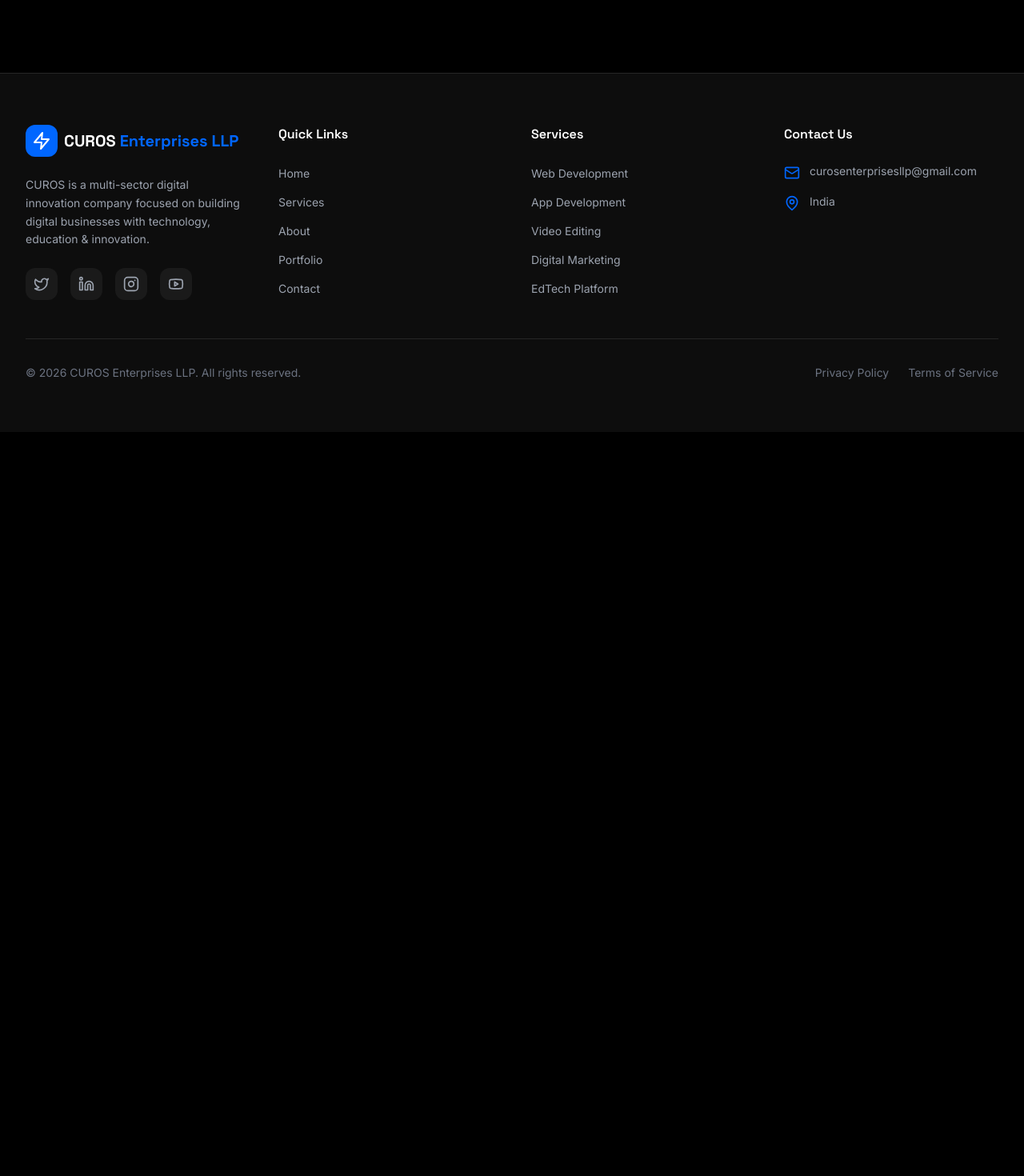
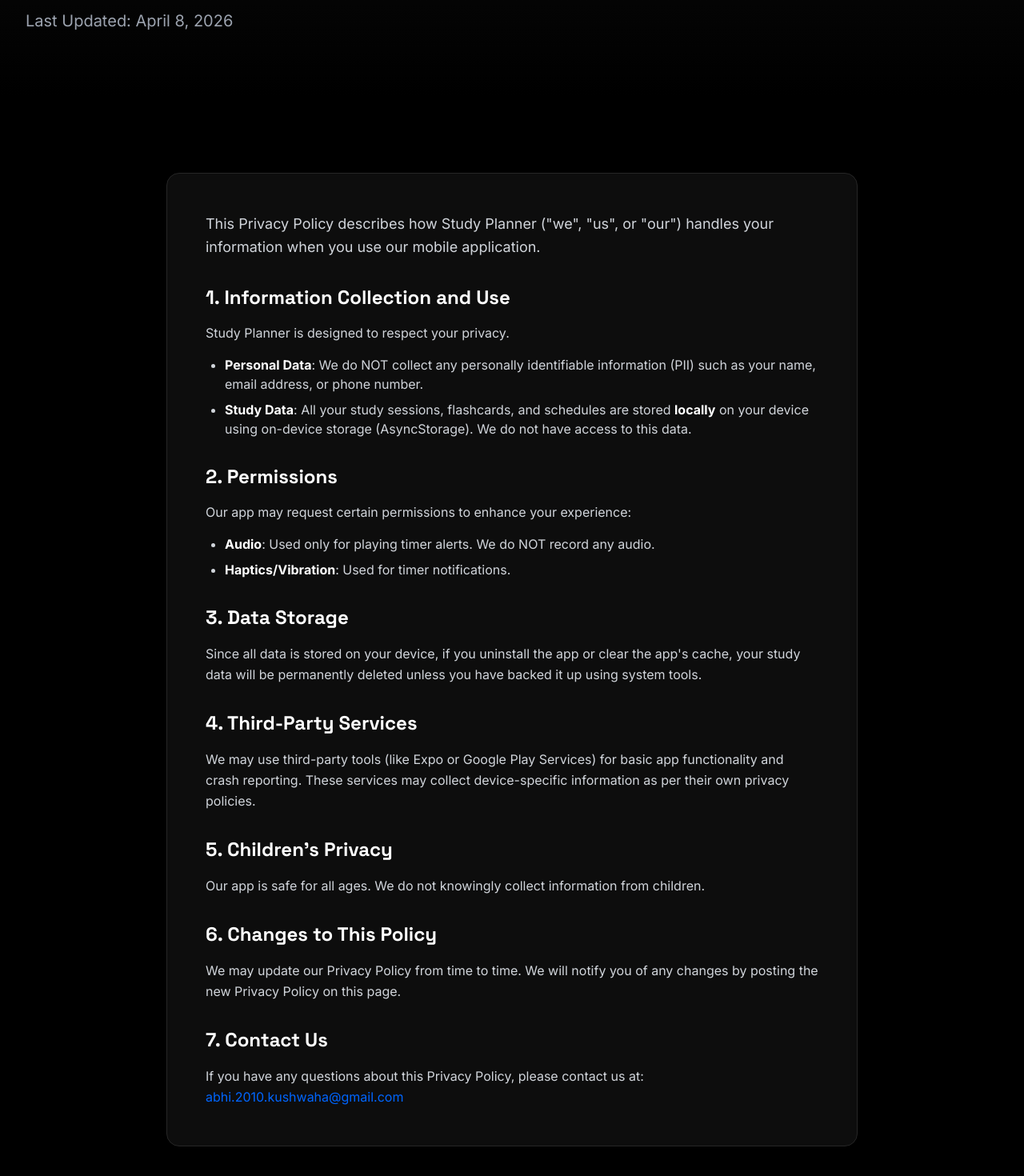
Before and after one commit to Abhishek30kush/curosweb, a React (Vite) app: page /study-planner-privacy-policy in a window 1280 px wide. Shown: the part 260-1730 px from the top of the page at 80% size. Before the commit the page ends 800 px from the top, so only its background shows below. Built offline with nearby package versions, Linux system fonts and the light colour scheme.

Commit message:
feat: add Study Planner privacy policy page

```diff
--- a/src/App.jsx
+++ b/src/App.jsx
@@ -6,6 +6,7 @@ import Services from './pages/Services'
 import About from './pages/About'
 import Portfolio from './pages/Portfolio'
 import Contact from './pages/Contact'
+import StudyPlannerPrivacyPolicy from './pages/StudyPlannerPrivacyPolicy'
 
 function App() {
   return (
@@ -18,6 +19,7 @@ function App() {
           <Route path="/about" element={<About />} />
           <Route path="/portfolio" element={<Portfolio />} />
           <Route path="/contact" element={<Contact />} />
+          <Route path="/study-planner-privacy-policy" element={<StudyPlannerPrivacyPolicy />} />
         </Routes>
       </main>
       <Footer />
--- /dev/null
+++ b/src/pages/StudyPlannerPrivacyPolicy.jsx
@@ -0,0 +1,83 @@
+import React from 'react'
+import PageHeader from '../components/PageHeader'
+import AnimatedSection from '../components/AnimatedSection'
+
+export default function StudyPlannerPrivacyPolicy() {
+  return (
+    <div className="bg-dark min-h-screen">
+      <PageHeader
+        title="Privacy Policy for Study Planner"
+        subtitle="Last Updated: April 8, 2026"
+        breadcrumb={[{ name: 'Privacy Policy' }]}
+      />
+
+      <section className="section bg-dark">
+        <div className="max-w-4xl mx-auto px-4">
+          <AnimatedSection>
+            <div className="card p-8 md:p-12 space-y-8 text-gray-300">
+              <p className="text-lg leading-relaxed">
+                This Privacy Policy describes how Study Planner ("we", "us", or "our") handles your information when you use our mobile application.
+              </p>
+
+              <div>
+                <h2 className="font-display font-bold text-2xl text-white mb-4">1. Information Collection and Use</h2>
+                <p className="mb-4">Study Planner is designed to respect your privacy.</p>
+                <ul className="list-disc pl-6 space-y-2">
+                  <li><strong className="text-white">Personal Data</strong>: We do NOT collect any personally identifiable information (PII) such as your name, email address, or phone number.</li>
+                  <li><strong className="text-white">Study Data</strong>: All your study sessions, flashcards, and schedules are stored <strong className="text-white">locally</strong> on your device using on-device storage (AsyncStorage). We do not have access to this data.</li>
+                </ul>
+              </div>
+
+              <div>
+                <h2 className="font-display font-bold text-2xl text-white mb-4">2. Permissions</h2>
+                <p className="mb-4">Our app may request certain permissions to enhance your experience:</p>
+                <ul className="list-disc pl-6 space-y-2">
+                  <li><strong className="text-white">Audio</strong>: Used only for playing timer alerts. We do NOT record any audio.</li>
+                  <li><strong className="text-white">Haptics/Vibration</strong>: Used for timer notifications.</li>
+                </ul>
+              </div>
+
+              <div>
+                <h2 className="font-display font-bold text-2xl text-white mb-4">3. Data Storage</h2>
+                <p className="leading-relaxed">
+                  Since all data is stored on your device, if you uninstall the app or clear the app's cache, your study data will be permanently deleted unless you have backed it up using system tools.
+                </p>
+              </div>
+
+              <div>
+                <h2 className="font-display font-bold text-2xl text-white mb-4">4. Third-Party Services</h2>
+                <p className="leading-relaxed">
+                  We may use third-party tools (like Expo or Google Play Services) for basic app functionality and crash reporting. These services may collect device-specific information as per their own privacy policies.
+                </p>
+              </div>
+
+              <div>
+                <h2 className="font-display font-bold text-2xl text-white mb-4">5. Children's Privacy</h2>
+                <p className="leading-relaxed">
+                  Our app is safe for all ages. We do not knowingly collect information from children.
+                </p>
+              </div>
+
+              <div>
+                <h2 className="font-display font-bold text-2xl text-white mb-4">6. Changes to This Policy</h2>
+                <p className="leading-relaxed">
+                  We may update our Privacy Policy from time to time. We will notify you of any changes by posting the new Privacy Policy on this page.
+                </p>
+              </div>
+
+              <div>
+                <h2 className="font-display font-bold text-2xl text-white mb-4">7. Contact Us</h2>
+                <p className="leading-relaxed">
+                  If you have any questions about this Privacy Policy, please contact us at:<br/>
+                  <a href="mailto:abhi.2010.kushwaha@gmail.com" className="text-primary hover:underline">
+                    abhi.2010.kushwaha@gmail.com
+                  </a>
+                </p>
+              </div>
+            </div>
+          </AnimatedSection>
+        </div>
+      </section>
+    </div>
+  )
+}
```
Also changed, not shown: 1 other file (tests, documents, lock files or other folders).
